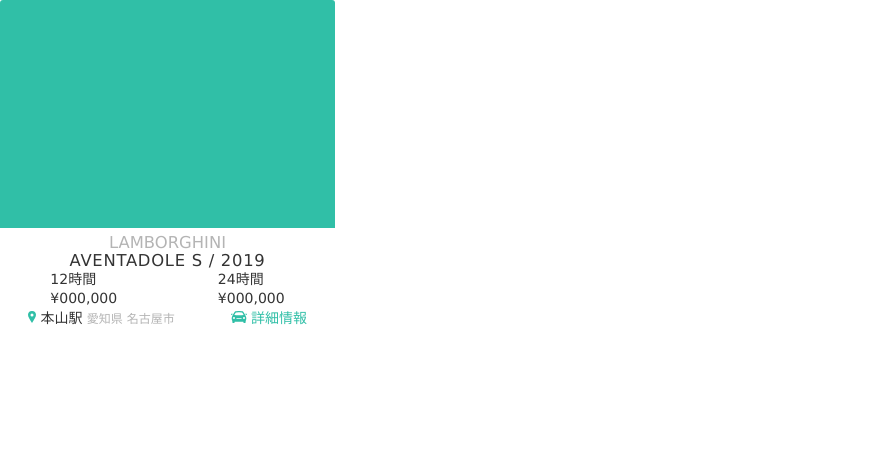
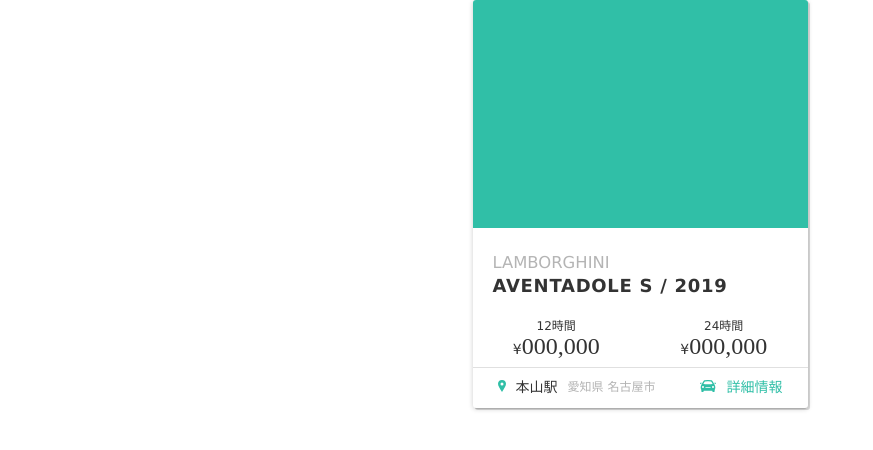
Before and after one commit to Risk6991/ESlintStylelintPrettier, a website: page test.html in a window 1280 px wide. Shown: the whole page, without its empty margins (0-873 px from the left). Drawn offline with nearby package versions, Linux system fonts and the light colour scheme.

Commit message:
test-card-design

```diff
--- a/src/scss/_card.scss
+++ b/src/scss/_card.scss
@@ -5,3 +5,21 @@
   border-radius: 3px;
   opacity: 1;
 }
+
+.c-card__title {
+}
+
+.c-card--shadow {
+  box-shadow:
+    2px 2px 0 rgba(0, 0, 0, 0.14),
+    0 3px 1px -2px rgba(0, 0, 0, 0.12),
+    0 1px 5px 0 rgba(0, 0, 0, 0.2);
+}
+
+.c-card__12hoursPrice {
+  height: 37px;
+}
+
+.c-card__24hoursPrice {
+  height: 37px;
+}
--- a/src/scss/_font.scss
+++ b/src/scss/_font.scss
@@ -1,3 +1,9 @@
+/**
+*   Font
+*   フォントの種類やサイズを管理・決定するクラス
+*   接頭辞としてf-をつける
+**/
+
 $font-index: W3 14px/28px Hiragino Sans;
 $font-main: W3 14px/24px Hiragino Sans;
 $font-small: W3 12px/18px Hiragino Sans;
@@ -18,22 +24,24 @@
 }
 
 //textの表示位置制御用クラス
-.u-text-alignL {
+.f-text-align-left {
   text-align: left;
 }
 
-.u-text-alignC {
+.f-text-align-center {
   text-align: center;
 }
 
-.fontTitle {
-  font: W6 18px/24px Hiragino Kaku Gothic Pro;
+.f-fontTitle {
+  font-size: 18px;
+  font-weight: 600;
+  line-height: 1.6;
   color: $color-text;
   letter-spacing: 0.72px;
   opacity: 1;
 }
 
-.fontSubTitle {
+.f-fontSubTitle {
   font: W6 14px/15px Hiragino Kaku Gothic Pro;
   color: #b4b4b4;
   text-transform: uppercase;
@@ -41,89 +49,94 @@
   opacity: 1;
 }
 
-.fontIndex {
+.f-fontIndex {
   font: W6 18px/24px Hiragino Kaku Gothic Pro;
   color: $color-text;
   letter-spacing: 0.72px;
   opacity: 1;
 }
 
-.fontIndex2 {
+.f-fontIndex2 {
   font: W6 14px/19px Hiragino Kaku Gothic Pro;
   color: $color-text;
   letter-spacing: 0;
   opacity: 1;
 }
 
-.fontList {
+.f-fontList {
   font: W3 14px/28px Hiragino Kaku Gothic Pro;
   color: $color-text;
   letter-spacing: 0;
   opacity: 1;
 }
 
-.paragraph {
+.f-paragraph {
   font: $font-main;
   color: $color-text;
   letter-spacing: 0;
   opacity: 1;
 }
 
-.paragraph-small {
-  font: $font-small;
+.f-paragraph-small {
+  font-size: 12px;
+  font-weight: 200;
+  line-height: 1;
   color: $color-text;
   letter-spacing: 0;
   opacity: 1;
 }
 
-.font-btn {
+.f-font-btn {
   font: W6 14px/15px Hiragino Kaku Gothic Pro;
   color: $color-text;
   letter-spacing: 0.56px;
   opacity: 1;
 }
 
-.font-btn2 {
+.f-font-btn2 {
   font: W6 14px/15px Hiragino Kaku Gothic Pro;
   color: $color-white;
   letter-spacing: 0.56px;
   opacity: 1;
 }
 
-.fontLink {
+.f-fontLink {
   font: $font-mark;
   color: $color-main;
   letter-spacing: 0;
   opacity: 1;
 }
 
-.fontLocation {
+.f-fontLocation {
   font: $font-mark;
   color: $color-text;
   letter-spacing: 0;
   opacity: 1;
 }
 
-.fontTime {
+.f-fontTime {
   font: W3 12px/18px Hiragino Kaku Gothic Pro;
   color: #333;
   letter-spacing: 0;
   opacity: 1;
 }
 
-.fontPrice {
-  font: $font-price;
+.f-fontPrice {
+  font-family: 'Abel';
+  font-size: 24px;
+  font-weight: 200;
+  line-height: 1.2;
   color: $color-text;
   letter-spacing: 0;
   opacity: 1;
 }
 
-.fontYen {
+.f-fontYen {
   font: $font-yen;
   letter-spacing: 0;
 }
 
-.fontAddress {
+.f-fontAddress {
   font: $font-address;
   font-size: 12px;
   font-weight: normal;
--- a/src/scss/_layout.scss
+++ b/src/scss/_layout.scss
@@ -1,7 +1,9 @@
-/*
-_layout.cshtml(共通レイアウト)のflex対応のために記述。
-all-wrap , header , footer ,main-areaの割合で制御しています。
-*/
+/**
+*   Layout
+*   パーツの配置や、ラッパーとしての幅や高さなどを決定するクラス
+*   接頭辞としてl-をつける
+**/
+
 .all-wrap {
   display: flex;
   flex-direction: column;
@@ -17,26 +19,39 @@
   flex: 1 0 auto;
 }
 
-.l-wrap {
+.l-flex-col {
+  display: flex;
+  flex-direction: column;
+}
+
+.l-flex-row {
+  display: flex;
+  flex-direction: row;
+}
+
+.l-flex-center {
   display: flex;
   align-items: center;
   justify-content: center;
 }
 
-.l-grid-col {
+.l-flex-start {
   display: flex;
-  flex-direction: column;
+  align-items: flex-start;
+  justify-content: flex-start;
 }
 
-.l-grid-row {
+.l-flex-inline {
+  display: inline-flex;
+  align-items: baseline;
+}
+
+.l-flex-around {
   display: flex;
-  flex-direction: row;
   justify-content: space-around;
 }
 
-.l-grid-center {
-  display: flex;
-  flex-direction: column;
-  justify-content: center;
-  align-items: center;
+//左右に余白を自動で取る。PCレイアウト用のクラス。
+.l-margin-auto {
+  margin: 0 auto;
 }
--- /dev/null
+++ b/src/scss/_utility.scss
@@ -0,0 +1,46 @@
+/**
+*   Utility
+*   調整用のクラス
+*   margin、paddingを付与するのに使用
+*   他種類のパーツ間の空き調整や、パーツとして認められないような、自由な振る舞いをする要素に対してはこちらのクラスを使用
+*   接頭辞としてu-をつける
+**/
+.u-margin-right10 {
+  margin-right: 10px;
+}
+
+.u-margin-right20 {
+  margin-right: 20px;
+}
+
+.u-margin-left10 {
+  margin-left: 10px;
+}
+
+.u-margin-left20 {
+  margin-left: 20px;
+}
+
+.u-margin-right45 {
+  margin-right: 45px;
+}
+
+.u-margin-left45 {
+  margin-left: 45px;
+}
+
+.u-padding-top10 {
+  padding-top: 10px;
+}
+
+.u-padding-top20 {
+  padding-top: 20px;
+}
+
+.u-padding-bottom10 {
+  padding-bottom: 10px;
+}
+
+.u-padding-bottom20 {
+  padding-bottom: 20px;
+}
--- a/src/scss/style.scss
+++ b/src/scss/style.scss
@@ -4,9 +4,11 @@
 * =================================================================== */
 @import '_base';
 @import '_layout';
+@import '_utility';
 @import '_color';
 @import '_font';
 @import '_button';
 @import '_card';
 
+
 /* =================================================================== */
--- a/test.html
+++ b/test.html
@@ -11,41 +11,40 @@
 </head>
 <body>
   <article>
-    <div class="c-card l-grid-col">
-      <div class="c-card__image">
+    <div class="c-card c-card--shadow l-flex-col l-margin-auto">
+      <div class="c-card__image u-padding-bottom20">
         <img src="src/images/img-card-dummy.png" alt="">
       </div>
-      <div class="c-card__title l-grid-center">
-        <h5 class="fontSubTitle">LAMBORGHINI</h5>
-        <h5 class="fontTitle">AVENTADOLE S / 2019</h5>
+      <div class="c-card__context">
+        <div class="c-card__title l-flex-col l-flex-start u-margin-left20 u-padding-bottom20">
+          <h5 class="f-fontSubTitle">LAMBORGHINI</h5>
+          <h5 class="f-fontTitle">AVENTADOLE S / 2019</h5>
         </div>
-      <div class="l-grid-row">
+        <div class="l-flex-row l-flex-around u-padding-bottom10">
           <div class="c-card__12hoursPrice">
-          <p class="paragraph-small">12時間</p>
-          <div class="l-grid-row">
-            <span class="fontYen">¥</span><span class="fontPrice">000,000</span>
+            <p class="f-paragraph-small f-text-align-center">12時間</p>
+            <div class="l-flex-inline">
+              <span class="f-fontYen">¥</span><span class="f-fontPrice">000,000</span>
             </div>
           </div>
           <div class="c-card__24hoursPrice">
-          <p class="paragraph-small">24時間</p>
-          <div class="l-grid-row">
-            <span class="fontYen">¥</span><span class="fontPrice">000,000</span>
+            <p class="f-paragraph-small f-text-align-center">24時間</p>
+            <div class="l-flex-inline">
+              <span class="f-fontYen">¥</span><span class="f-fontPrice">000,000</span>
             </div>
           </div>
         </div>
-      <div class="l-grid-row">
-        <div class="c-card__landmark l-grid-col">
-          <div class="c">
-            <i><img src="src/images/iconmonstr-location-1.svg" alt="ランドマークのアイコン"></i>
-            <span class="fontLocation">本山駅</span>
-            <span class="fontAddress">愛知県 名古屋市</span>
+        <div class="divider"></div>
+        <div class="l-flex-row l-flex-center u-padding-top10 u-padding-bottom10">
+          <div class="c-card__landmark l-flex-row">
+            <i class="u-margin-right10"><img src="src/images/iconmonstr-location-1.svg" alt="ランドマークのアイコン"></i>
+            <span class="f-fontLocation u-margin-right10">本山駅</span>
+            <span class="f-fontAddress u-margin-right45">愛知県 名古屋市</span>
           </div>
-        </div>
-        <div class="c-card__carDetail l-grid-col">
-          <div class="c">
-            <i><img src="src/images/icon-car.svg" alt="ランドマークのアイコン"></i>
+          <div class="c-card__carDetail l-flex-row">
+            <i class="u-margin-right10"><img src="src/images/icon-car.svg" alt="ランドマークのアイコン"></i>
             <a href="">
-              <span class="fontLink">詳細情報</span>
+              <span class="f-fontLink">詳細情報</span>
             </a>
           </div>
         </div>
```
Also changed, not shown: style.css. Lines whose indentation alone changed are shown as unchanged.
